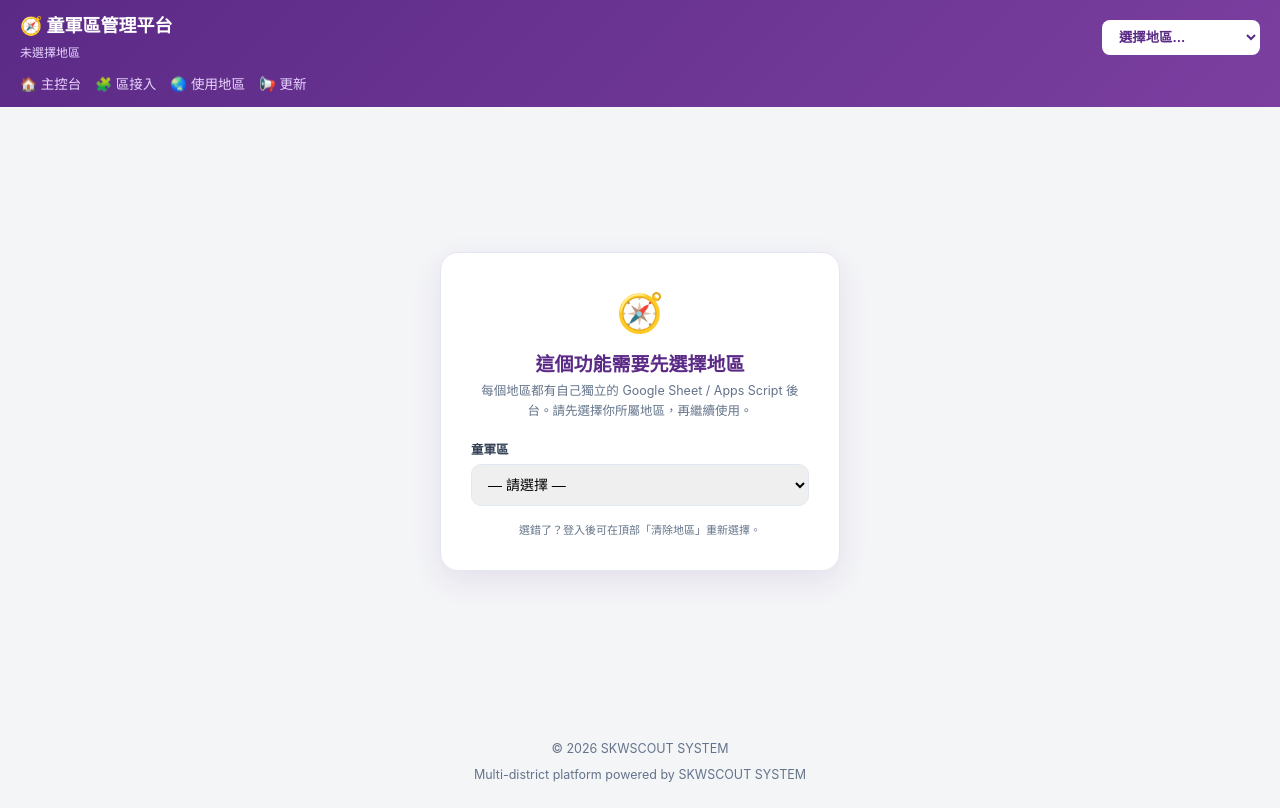
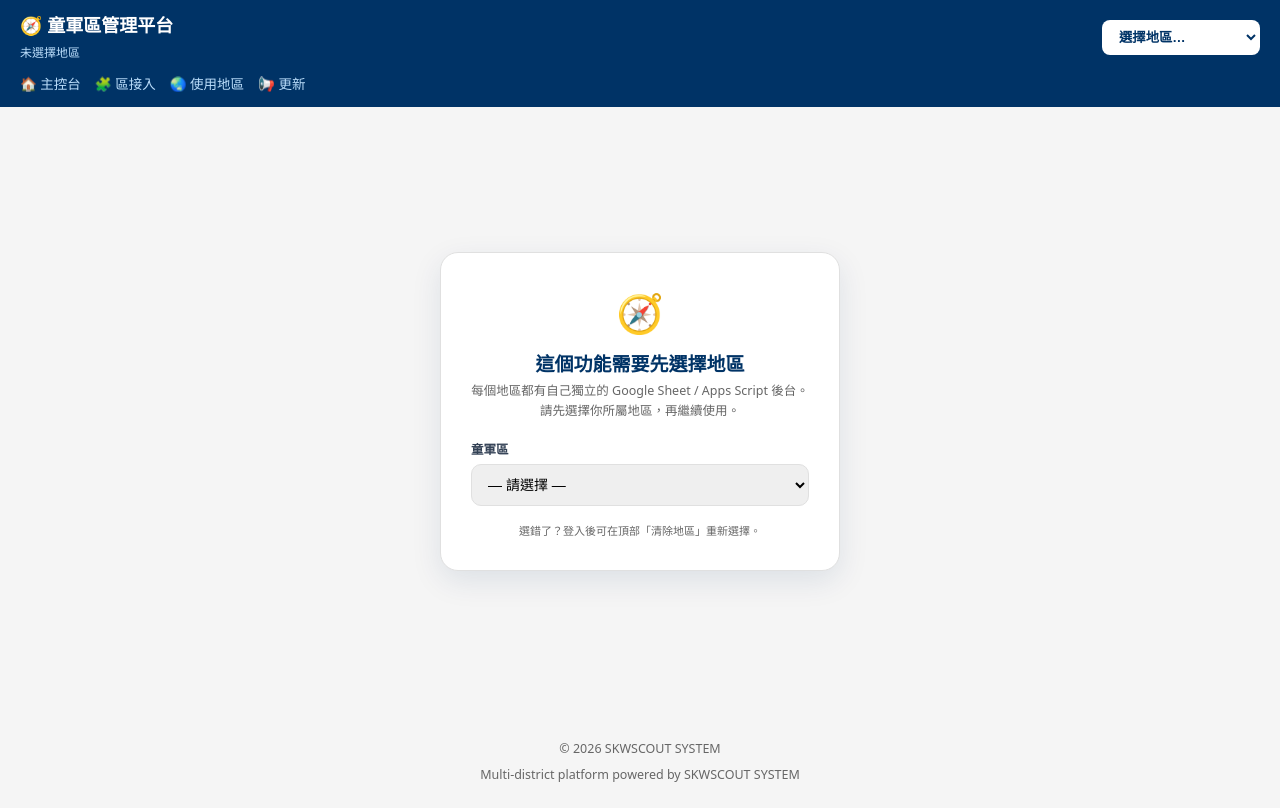
Before and after one commit to playerkousas-rgb/scout-district-portal, a Next.js app: page /admin in a window 1280 px wide. Built offline with nearby package versions, Linux system fonts and the light colour scheme.

Commit message:
Add files via upload

```diff
--- a/app/admin/page.tsx
+++ b/app/admin/page.tsx
@@ -139,7 +139,7 @@ export default function AdminPage() {
                 </div>
               </div>
             ))}
-            <div className="role-row" style={{ background: '#faf5ff' }}>
+            <div className="role-row" style={{ background: '#f0f6ff' }}>
               <input placeholder="角色碼（如 LIBRARIAN）" value={newCode} onChange={e => setNewCode(e.target.value)} style={{ width: 180 }} />
               <input placeholder="顯示名稱（如 圖書管理員）" value={newLabel} onChange={e => setNewLabel(e.target.value)} style={{ width: 200 }} />
               <div className="ractions">
--- a/app/globals.css
+++ b/app/globals.css
@@ -1,26 +1,26 @@
 :root{
-  --p:#5b2a86; --p2:#7b3fa0; --green:#16a34a; --amber:#d97706; --red:#dc2626;
-  --slate:#334155; --bg:#f4f5f7; --card:#fff; --line:#e2e8f0; --muted:#64748b;
+  --p:#003366; --p2:#1565c0; --green:#2e7d32; --amber:#e65100; --red:#c62828;
+  --slate:#334155; --bg:#f5f5f5; --card:#fff; --line:#e0e0e0; --muted:#666;
 }
 *{box-sizing:border-box;margin:0;padding:0;}
-html,body{font-family:-apple-system,BlinkMacSystemFont,"PingFang HK","Microsoft JhengHei",sans-serif;
+html,body{font-family:system-ui,-apple-system,"PingFang HK","Microsoft JhengHei",sans-serif;
   background:var(--bg);color:var(--slate);line-height:1.55;}
 a{color:inherit;text-decoration:none;}
 
 /* shell header */
-.shell-head{background:linear-gradient(135deg,var(--p),var(--p2));color:#fff;padding:12px 20px;}
+.shell-head{background:var(--p);color:#fff;padding:12px 20px;}
 .shell-head .top{display:flex;justify-content:space-between;align-items:center;gap:12px;flex-wrap:wrap;}
 .shell-head .brand{font-weight:800;font-size:18px;}
-.shell-head .sub{font-size:12px;color:#e9d5ff;margin-top:4px;}
+.shell-head .sub{font-size:12px;color:#bbdefb;margin-top:4px;}
 .shell-head .ctrls{display:flex;align-items:center;gap:8px;flex-wrap:wrap;}
 .shell-head select{padding:8px 12px;border-radius:8px;border:1px solid rgba(255,255,255,.3);background:#fff;color:var(--p);font-weight:600;}
 .shell-head .ghost{padding:8px 12px;border-radius:8px;border:1px solid rgba(255,255,255,.35);background:transparent;color:#fff;cursor:pointer;font-size:12px;}
 .shell-head .ghost:hover{background:rgba(255,255,255,.18);}
 .shell-nav{display:flex;gap:14px;flex-wrap:wrap;margin-top:12px;font-size:13.5px;}
-.shell-nav a{color:#e9d5ff;}
+.shell-nav a{color:#bbdefb;}
 .shell-nav a:hover{color:#fff;text-decoration:underline;}
 .shell-nav a.active{color:#fff;font-weight:700;}
-.shell-main{max-width:1080px;margin:0 auto;padding:24px;}
+.shell-main{max-width:1040px;margin:0 auto;padding:24px;}
 .shell-foot{text-align:center;padding:24px;color:var(--muted);font-size:12.5px;}
 
 /* page */
@@ -32,7 +32,7 @@ a{color:inherit;text-decoration:none;}
 .grid{display:grid;grid-template-columns:repeat(auto-fill,minmax(230px,1fr));gap:16px;}
 .card{background:var(--card);border:1px solid var(--line);border-radius:16px;padding:18px;position:relative;
   box-shadow:0 1px 3px rgba(15,23,42,.06);transition:.15s;cursor:pointer;}
-.card:hover{box-shadow:0 8px 20px rgba(91,42,134,.16);transform:translateY(-3px);}
+.card:hover{box-shadow:0 8px 20px rgba(0,51,102,.16);transform:translateY(-3px);}
 .card.t-builtin{border-top:4px solid var(--green);}
 .card.t-jump{border-top:4px solid #4338ca;}
 .card.t-resource{border-top:4px solid #94a3b8;}
@@ -42,19 +42,19 @@ a{color:inherit;text-decoration:none;}
 .card .pill{position:absolute;top:14px;right:14px;font-size:10px;font-weight:800;padding:3px 9px;border-radius:999px;}
 .pill.builtin{background:#dcfce7;color:#15803d;}.pill.jump{background:#e0e7ff;color:#4338ca;}.pill.resource{background:#f1f5f9;color:#64748b;}
 .card .access{display:inline-block;margin-top:10px;font-size:11px;font-weight:700;padding:2px 9px;border-radius:999px;}
-.card .access.edit{background:#ede9fe;color:var(--p);}.card .access.view{background:#f1f5f9;color:#64748b;}
+.card .access.edit{background:#e3f2fd;color:var(--p);}.card .access.view{background:#f1f5f9;color:#64748b;}
 .card .plugin-tag{position:absolute;top:44px;left:16px;background:#fff7ed;color:#c2410c;border:1px solid #fed7aa;font-size:10px;font-weight:700;border-radius:999px;padding:1px 7px;}
 
 /* login / picker */
 .center-bg{min-height:70vh;display:flex;align-items:center;justify-content:center;padding:20px;}
-.panel{background:#fff;border:1px solid var(--line);border-radius:18px;padding:30px;width:100%;max-width:400px;box-shadow:0 10px 30px rgba(91,42,134,.1);}
+.panel{background:#fff;border:1px solid var(--line);border-radius:18px;padding:30px;width:100%;max-width:400px;box-shadow:0 10px 30px rgba(0,51,102,.1);}
 .panel .logo{font-size:38px;text-align:center;}
 .panel h1{font-size:19px;text-align:center;color:var(--p);margin:8px 0 2px;}
 .panel .sub{text-align:center;color:var(--muted);font-size:12.5px;margin-bottom:20px;}
 .field{margin-bottom:14px;}
 .field label{display:block;font-size:12.5px;font-weight:700;margin-bottom:5px;}
 .field input,.field select{width:100%;padding:11px 12px;border:1px solid var(--line);border-radius:10px;font-size:14px;}
-.field input:focus{outline:none;border-color:var(--p2);box-shadow:0 0 0 3px rgba(123,63,160,.15);}
+.field input:focus{outline:none;border-color:var(--p2);box-shadow:0 0 0 3px rgba(21,101,192,.15);}
 .btn{width:100%;background:var(--p);color:#fff;border:none;border-radius:10px;padding:12px;font-size:15px;font-weight:700;cursor:pointer;}
 .btn:hover{background:var(--p2);}.btn:disabled{opacity:.55;cursor:not-allowed;}
 .err{background:#fef2f2;color:var(--red);border:1px solid #fecaca;border-radius:8px;padding:9px 12px;font-size:12.5px;margin-bottom:14px;}
@@ -76,12 +76,12 @@ a{color:inherit;text-decoration:none;}
 .mtx-scroll{overflow-x:auto;background:#fff;border:1px solid var(--line);border-radius:14px;}
 .perm-table{border-collapse:collapse;width:100%;min-width:760px;font-size:13px;}
 .perm-table th,.perm-table td{border-bottom:1px solid var(--line);padding:9px 8px;text-align:center;}
-.perm-table th{background:#faf5ff;color:var(--p);font-weight:700;white-space:nowrap;font-size:12px;}
-.perm-table .sticky-col{position:sticky;left:0;background:#faf5ff;text-align:left;z-index:2;}
+.perm-table th{background:#f0f6ff;color:var(--p);font-weight:700;white-space:nowrap;font-size:12px;}
+.perm-table .sticky-col{position:sticky;left:0;background:#f0f6ff;text-align:left;z-index:2;}
 .perm-table .card-name{font-weight:700;white-space:nowrap;}
 .pcell{cursor:pointer;user-select:none;font-size:15px;}
 .pcell:hover{filter:brightness(.95);}
-.c-none{background:#fff;color:#cbd5e1;}.c-view{background:#f1f5f9;}.c-edit{background:#ede9fe;}
+.c-none{background:#fff;color:#cbd5e1;}.c-view{background:#f1f5f9;}.c-edit{background:#e3f2fd;}
 .badge-type{display:inline-block;margin-left:8px;font-size:9.5px;font-weight:700;padding:1px 6px;border-radius:999px;color:#fff;}
 .badge-type.builtin{background:#16a34a;}.badge-type.jump{background:#4338ca;}.badge-type.resource{background:#94a3b8;}
 .badge-prot{display:inline-block;margin-left:6px;font-size:9.5px;background:#fde68a;color:#92400e;border-radius:999px;padding:1px 6px;}
--- a/app/plugins/page.tsx
+++ b/app/plugins/page.tsx
@@ -75,6 +75,11 @@ export default function PluginsPage() {
               <div className="ico">{p.icon}</div>
               <h3>{p.title}</h3>
               <div className="desc">{p.description}</div>
+              <div style={{ marginTop: 6 }}>
+                {p.needsDistrictBackend
+                  ? <span className="ver" style={{ background: '#fff3e0', color: '#e65100' }}>需自建後台</span>
+                  : <span className="ver" style={{ background: '#e8f5e9', color: '#2e7d32' }}>即插即用</span>}
+              </div>
               <div style={{ display: 'flex', alignItems: 'center', gap: 8, marginTop: 10, flexWrap: 'wrap' }}>
                 {p.version && <span className="ver">v{p.version}</span>}
                 {p.embed && <span className="ver">無感</span>}
--- a/components/PlaceholderPage.tsx
+++ b/components/PlaceholderPage.tsx
@@ -27,7 +27,7 @@ export default function PlaceholderPage({
       <p className="page-sub">{description}</p>
       <div className="placeholder-box">
         <div className="big">{icon}</div>
-        <p style={{ fontWeight: 700, color: '#5b2a86', marginBottom: 14 }}>此模組規劃中（佔位）</p>
+        <p style={{ fontWeight: 700, color: '#003366', marginBottom: 14 }}>此模組規劃中（佔位）</p>
         <div style={{ textAlign: 'left', maxWidth: 520, margin: '0 auto' }}>
           <p style={{ fontSize: 13, marginBottom: 8 }}>預計功能：</p>
           <ul style={{ fontSize: 13, lineHeight: 2, paddingLeft: 20 }}>
--- a/lib/district.ts
+++ b/lib/district.ts
@@ -31,7 +31,7 @@ export const DISTRICTS = {
   SKW: {
     code: 'SKW',
     name: '筲箕灣區',
-    apiBase: 'https://script.google.com/macros/s/AKfycbzag_0DKfFYzjJYAlH9Sf3ojUGGDzIpQlEpRZWI5A-BZ7irOz2OguYVxlSCu9xw5hjJsw/exec',
+    apiBase: 'https://script.google.com/macros/s/REPLACE_SKW_DEPLOYMENT_ID/exec',
     status: 'live',
     note: '模板區 / 首個接入區。',
   },
--- a/lib/types.ts
+++ b/lib/types.ts
@@ -61,6 +61,7 @@ export interface PluginItem {
   embed: boolean;
   type: CardType;
   installed: boolean;
+  needsDistrictBackend?: boolean; // true=複雜(各區需自建後台) false=簡單(即插即用共用)
 }
 
 export interface RegistryBundle {
```
Also changed, not shown: app/embed/page.tsx (+12 -4 lines), components/CardItem.tsx (+13 -3 lines).
